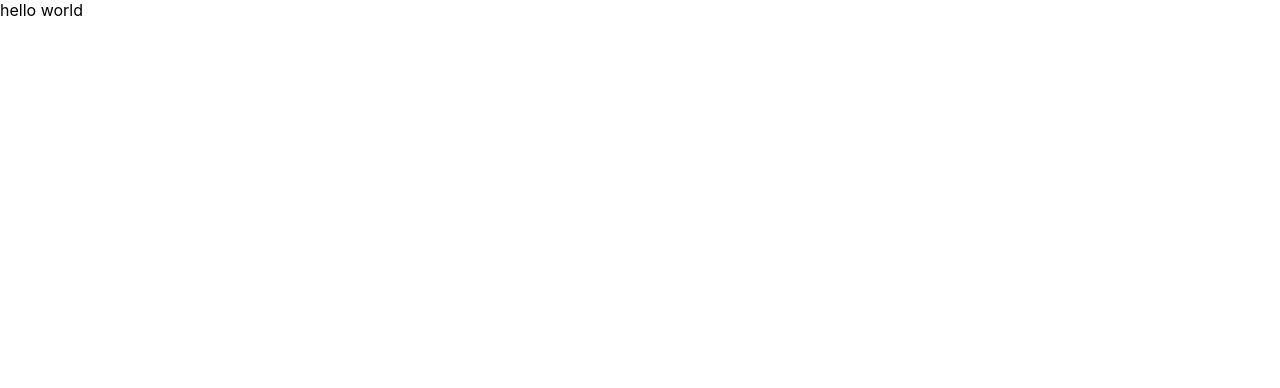
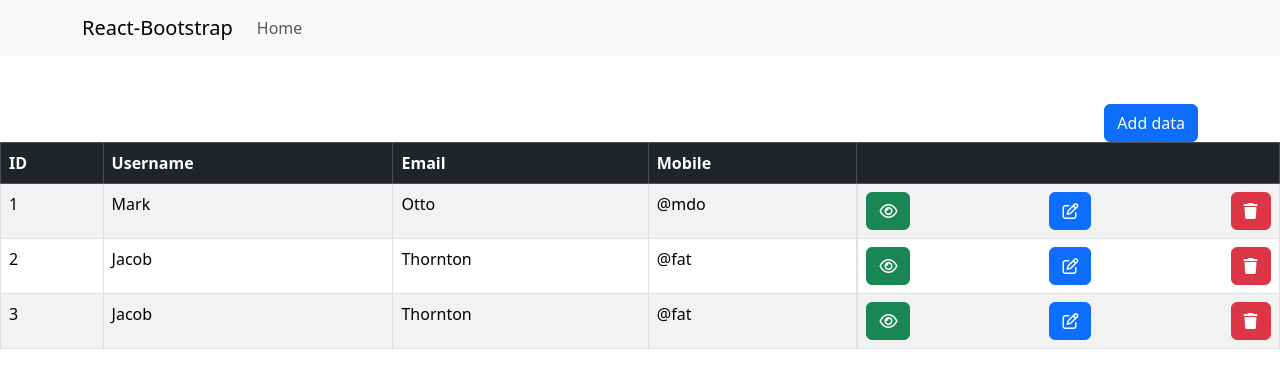
Before and after one commit to AmanSinghal904/CRUD-application, a React (Create React App) app in the folder client/: page / in a window 1280 px wide. Shown: the top 388 px of the page. Built offline with nearby package versions, Linux system fonts and the light colour scheme.

Commit message:
added navbar and table with buttons

```diff
--- a/client/public/index.html
+++ b/client/public/index.html
@@ -14,7 +14,9 @@
       manifest.json provides metadata used when your web app is installed on a
       user's mobile device or desktop. See https://developers.google.com/web/fundamentals/web-app-manifest/
     -->
+    <link rel="stylesheet" href="https://cdnjs.cloudflare.com/ajax/libs/font-awesome/6.5.2/css/all.min.css" integrity="sha512-SnH5WK+bZxgPHs44uWIX+LLJAJ9/2PkPKZ5QiAj6Ta86w+fsb2TkcmfRyVX3pBnMFcV7oQPJkl9QevSCWr3W6A==" crossorigin="anonymous" referrerpolicy="no-referrer" />
     <link rel="manifest" href="%PUBLIC_URL%/manifest.json" />
+    <link href="https://maxcdn.bootstrapcdn.com/font-awesome/4.2.0/css/font-awesome.min.css" rel="stylesheet">
     <!--
       Notice the use of %PUBLIC_URL% in the tags above.
       It will be replaced with the URL of the `public` folder during the build.
--- a/client/src/App.css
+++ b/client/src/App.css
@@ -36,3 +36,9 @@
     transform: rotate(360deg);
   }
 }
+.add_btn{
+  text-align: right;
+}
+.container{
+  overflow: auto;
+}
--- a/client/src/App.js
+++ b/client/src/App.js
@@ -1,10 +1,15 @@
-import logo from './logo.svg';
+
 import './App.css';
-
+import "../node_modules/bootstrap/dist/css/bootstrap.min.css"
+import "../node_modules/bootstrap/dist/js/bootstrap.bundle.min.js"
+import Navibar from './components/Navibar.js';
+import Home from './components/Home.js';
 function App() {
   return (
     <>
-    hello world
+
+      <Navibar />
+      <Home/>
     </>
   );
 }
--- /dev/null
+++ b/client/src/components/Home.js
@@ -0,0 +1,65 @@
+import React from 'react'
+import Table from 'react-bootstrap/Table';
+const Home = () => {
+    return (
+        <div className='mt-5'>
+            <div className="container">
+                <div className="add_btn" mt-2>
+                    <button className='btn btn-primary'> Add data</button>
+                </div>
+            </div>
+            <Table striped bordered hover>
+      <thead>
+        <tr className='table-dark'>
+
+          <th>ID</th>
+          <th>Username</th>
+          <th>Email</th>
+
+          <th>Mobile</th>
+          <th></th>
+
+        </tr>
+      </thead>
+      <tbody>
+        <tr>
+          <td>1</td>
+          <td>Mark</td>
+          <td>Otto</td>
+          <td>@mdo</td>
+          <td className='d-flex justify-content-between'>
+          <button className='btn btn-success'> <i class="fa-regular fa-eye"></i></button>
+            <button className='btn btn-primary'><i class="fa-regular fa-pen-to-square"></i></button>
+            <button className='btn btn-danger'><i class="fa-solid fa-trash"></i></button>
+          </td>
+        </tr>
+        <tr>
+          <td>2</td>
+          <td>Jacob</td>
+          <td>Thornton</td>
+          <td>@fat</td>
+          <td className='d-flex justify-content-between'>
+          <button className='btn btn-success'> <i class="fa-regular fa-eye"></i></button>
+            <button className='btn btn-primary'><i class="fa-regular fa-pen-to-square"></i></button>
+            <button className='btn btn-danger'><i class="fa-solid fa-trash"></i></button>
+          </td>
+        </tr>
+        <tr>
+          <td>3</td>
+          <td>Jacob</td>
+          <td>Thornton</td>
+          <td>@fat</td>
+          <td className='d-flex justify-content-between'>
+            <button className='btn btn-success'> <i class="fa-regular fa-eye"></i></button>
+            <button className='btn btn-primary'><i class="fa-regular fa-pen-to-square"></i></button>
+            <button className='btn btn-danger'><i class="fa-solid fa-trash"></i></button>
+          </td>
+        </tr>
+      </tbody>
+    </Table>
+
+        </div>
+    )
+}
+
+export default Home
--- /dev/null
+++ b/client/src/components/Navibar.js
@@ -0,0 +1,23 @@
+import Container from 'react-bootstrap/Container';
+import Nav from 'react-bootstrap/Nav';
+import Navbar from 'react-bootstrap/Navbar';
+
+
+function Navibar() {
+    return (
+        <Navbar expand="lg" className="bg-body-tertiary">
+            <Container>
+                <Navbar.Brand href="#home">React-Bootstrap</Navbar.Brand>
+                <Navbar.Toggle aria-controls="basic-navbar-nav" />
+                <Navbar.Collapse id="basic-navbar-nav">
+                    <Nav className="me-auto">
+                        <Nav.Link href="#home">Home</Nav.Link>
+
+                    </Nav>
+                </Navbar.Collapse>
+            </Container>
+        </Navbar>
+    );
+}
+
+export default Navibar;
```
